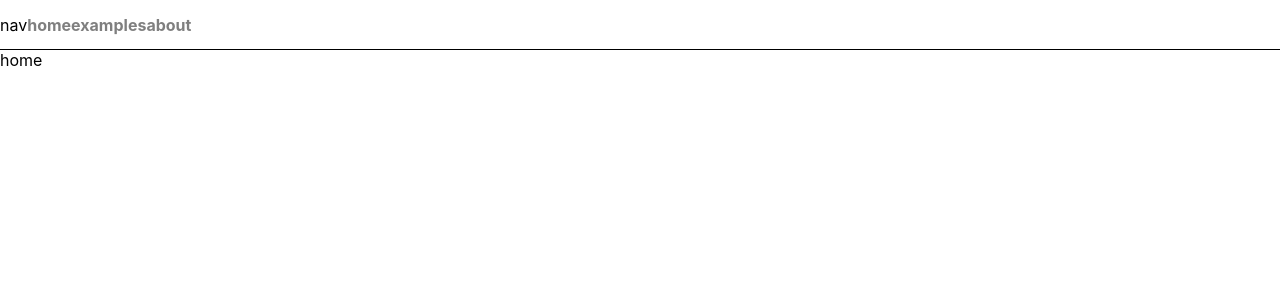
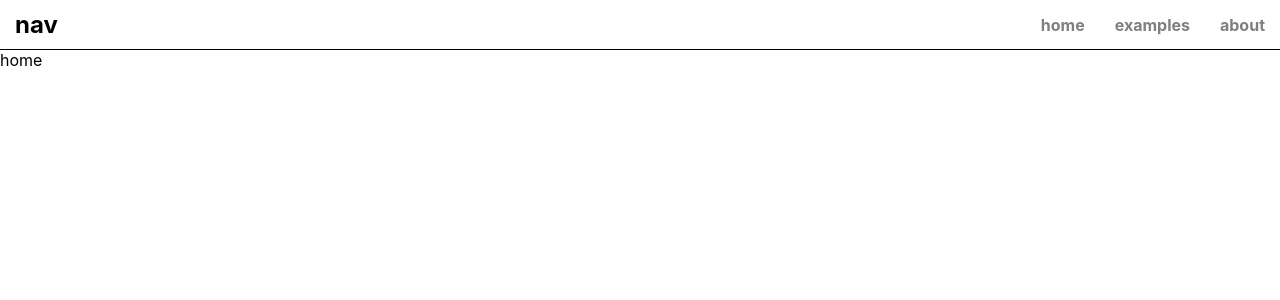
Before and after one commit to warpedpuppy/utils-site-typescript, a React (Create React App) app: page / in a window 1280 px wide. Shown: the top 300 px of the page. Built offline with nearby package versions, Linux system fonts and the light colour scheme.

Commit message:
nav styling

```diff
--- a/src/components/NavBar/NavBar.scss
+++ b/src/components/NavBar/NavBar.scss
@@ -4,4 +4,13 @@ nav {
   width: 100vw;
   display: flex;
   align-items: center;
+  justify-content: space-between;
+  h1 {
+    margin-left: 10px;
+    padding: 0 5px;
+  }
+  a {
+    padding: 0 10px;
+    margin: 0 5px;
+  }
 }
--- a/src/components/NavBar/NavBar.tsx
+++ b/src/components/NavBar/NavBar.tsx
@@ -3,10 +3,12 @@ import { Link } from "react-router-dom";
 function NavBar() {
   return (
     <nav>
-      <div>nav</div>
-      <Link to="/">home</Link>
-      <Link to="/examples">examples</Link>
-      <Link to="/about">about</Link>
+      <h1>nav</h1>
+      <div>
+        <Link to="/">home</Link>
+        <Link to="/examples">examples</Link>
+        <Link to="/about">about</Link>
+      </div>
     </nav>
   );
 }
```
